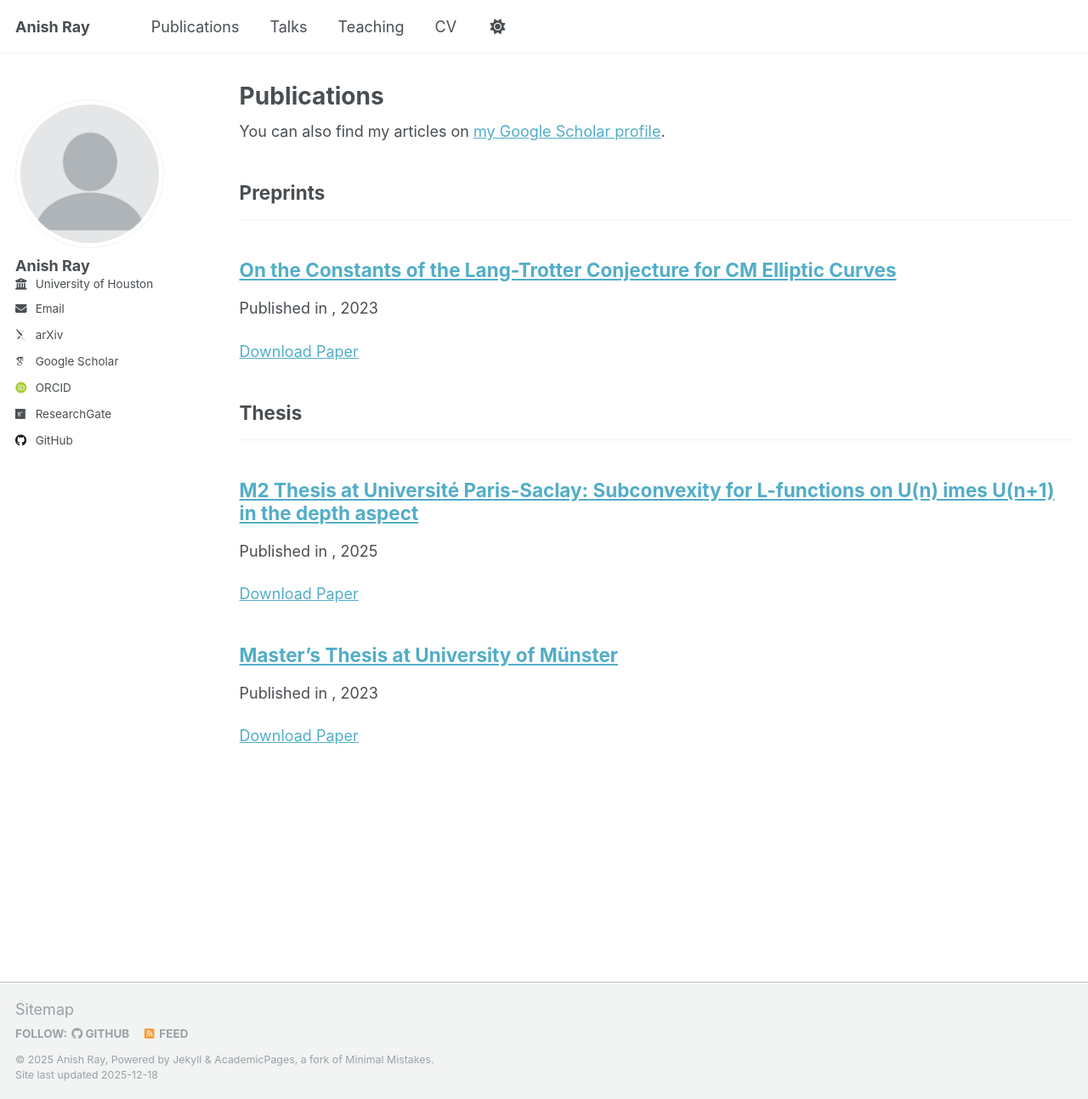
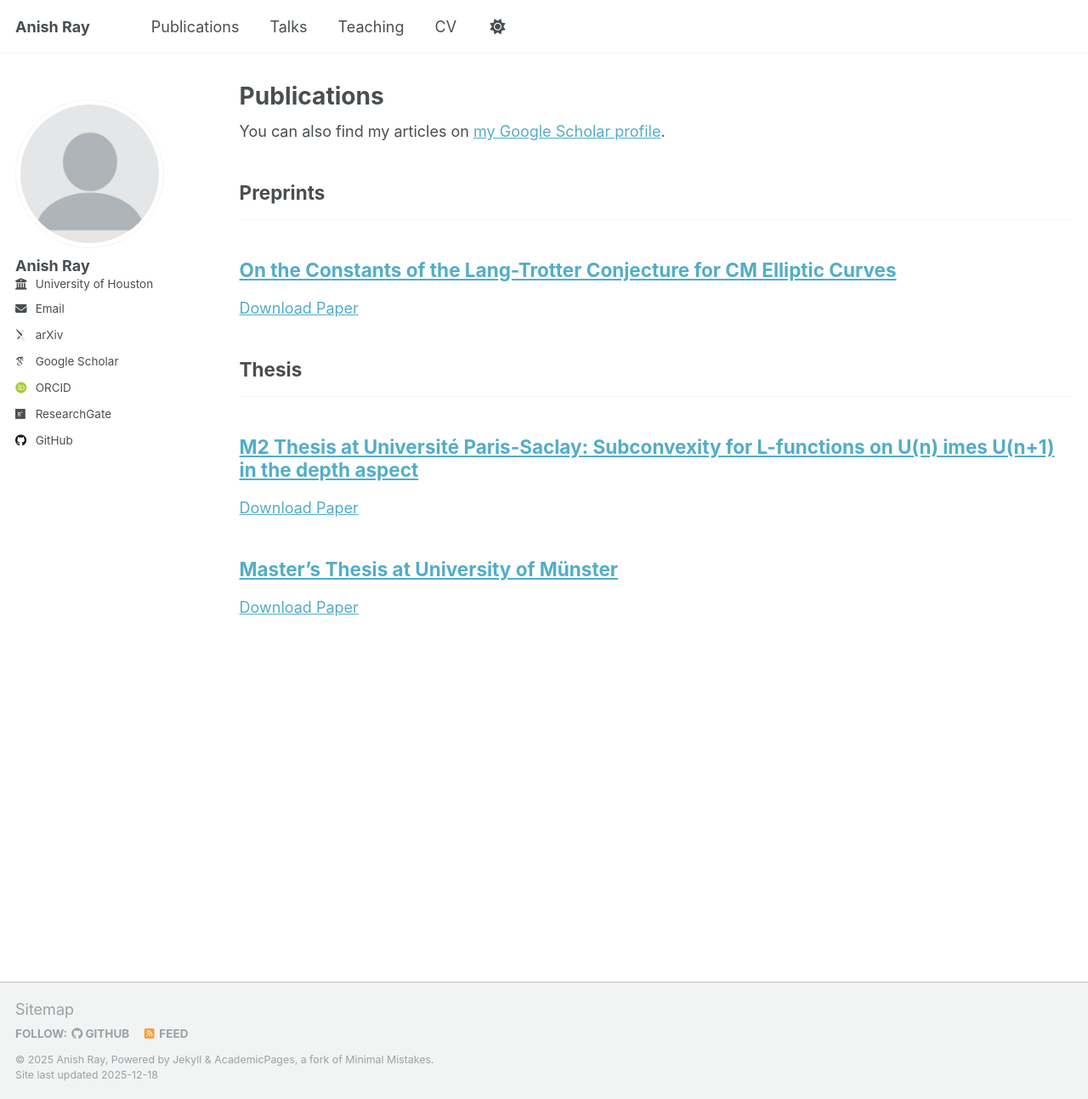
Before and after one commit to anishray49/anishray49.github.io, a Jekyll site: the page built from _pages/publications.html, in a window 1280 px wide and 1293 px high. Shown: the whole window at 85% size. Built offline with Jekyll 4.4.1, drawn with Linux system fonts in a browser that asks for light colours; some web fonts are replaced; a script that is not in the unit is left out.

Commit message:
Update archive-single.html

```diff
--- a/_includes/archive-single.html
+++ b/_includes/archive-single.html
@@ -40,8 +40,23 @@
 
     {% if post.collection == 'teaching' %}
       <p> {{ post.type }}, <i>{{ post.venue }}</i>, {{ post.date | default: "1900-01-01" | date: "%Y" }} </p>
+
     {% elsif post.collection == 'publications' %}
-          <p>Published in <i>{{ post.venue }}</i>, {{ post.date | default: "1900-01-01" | date: "%Y" }} </p>
+
+      {%- assign cat = post.category | default: "" | downcase | strip -%}
+      {%- assign v = post.venue | default: "" | strip -%}
+
+      {%- comment -%}
+      Show "Published in ..." only for publications that are NOT in the "preprints" or "thesis" categories,
+      and only if venue is non-empty (prevents "Published in , 2023").
+      {%- endcomment -%}
+
+      {% unless cat == "preprints" or cat == "thesis" %}
+        {% if v != "" %}
+          <p>Published in <i>{{ v }}</i>, {{ post.date | default: "1900-01-01" | date: "%Y" }} </p>
+        {% endif %}
+      {% endunless %}
+
     {% elsif post.date %}
       <p class="page__date"><strong><i class="fa fa-fw fa-calendar" aria-hidden="true"></i> {{ site.data.ui-text[site.locale].date_label | default: "Published:" }}</strong> <time datetime="{{ post.date | default: "1900-01-01" | date_to_xmlschema }}">{{ post.date | default: "1900-01-01" | date: "%B %d, %Y" }}</time></p>
     {% endif %}
```
Lines whose indentation alone changed are shown as unchanged.
